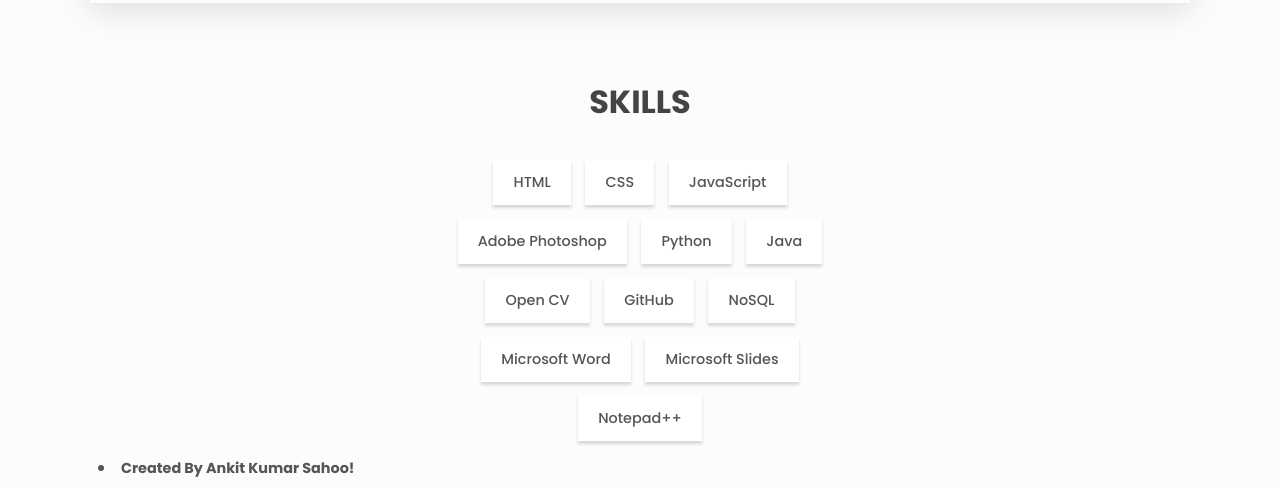
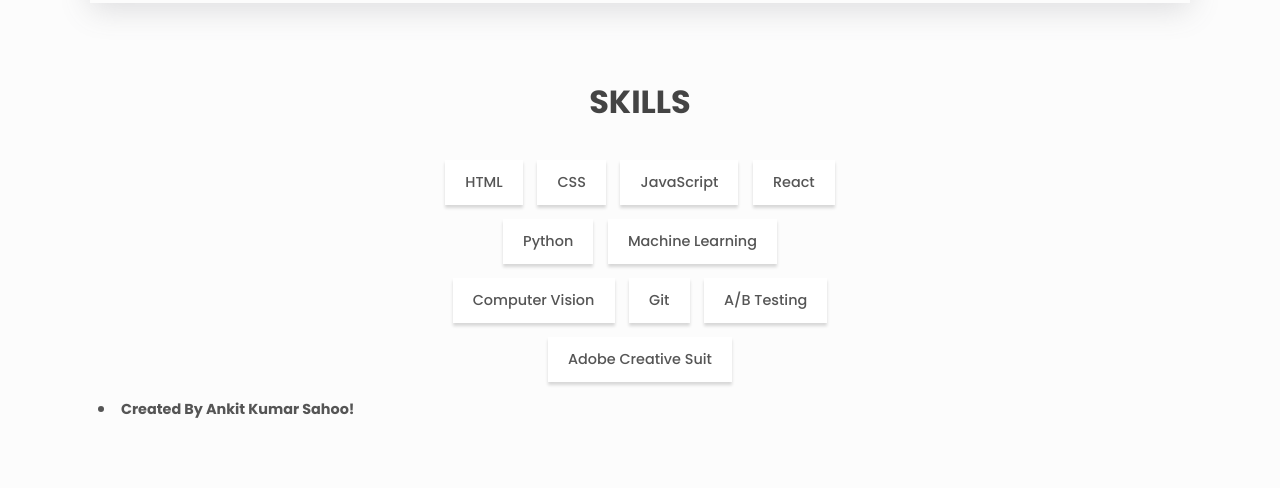
Before and after one commit to possibilities100/Portfolio_website, a plain HTML site: page index.html in a window 1280 px wide. Shown: the part 3114-3602 px from the top of the page. After the commit the page ends 3543 px from the top, so only its background shows below. Drawn offline with Linux system fonts and the light colour scheme.

Commit message:
Update index.html

```diff
--- a/index.html
+++ b/index.html
@@ -280,65 +280,23 @@
       </a>
     </div>
   </section>
+            <!-- Skills -->
       <section class="section skills" id="skills">
         <h2 class="section__title">Skills</h2>
         <ul class="skills__list">
+          <li class="skills__list-item btn btn--plain">HTML</li>                        <!--You can fill in the elective course and you can remove extras-->
+          <li class="skills__list-item btn btn--plain">CSS</li>
+          <li class="skills__list-item btn btn--plain">JavaScript</li>
+          <li class="skills__list-item btn btn--plain">React</li>
+          <li class="skills__list-item btn btn--plain">Python</li>
+          <li class="skills__list-item btn btn--plain">Machine Learning</li>
+          <li class="skills__list-item btn btn--plain">Computer Vision</li>
+          <li class="skills__list-item btn btn--plain">Git</li>
+          <li class="skills__list-item btn btn--plain">A/B Testing</li>
+          <li class="skills__list-item btn btn--plain">Adobe Creative Suit</li>
+        </ul>
+      </section>
 
-<li class="
-
-skills__list-item btn btn--plain">HTML</li>
-
-<li class="
-
-skills__list-item btn btn--plain">CSS</li>
-
-<li class="
-
-skills__list-item btn btn--plain">JavaScript</li>
-
-<li class="
-
-skills__list-item btn btn--plain">Adobe Photoshop </li>
-
-<li class="
-
-skills__list-item btn btn--plain">Python</li>
-
-<li class="
-
-skills__list-item btn btn--plain">Java</li>
-
-<li class="
-
-skills__list-item btn btn--plain">Open CV</li>
-
-<li class="
-
-skills__list-item btn btn--plain">GitHub</li>
-
-<li class="
-
-skills__list-item btn btn--plain">NoSQL</li>
-
-<li class="
-
-skills__list-item btn btn--plain">Microsoft Word</
-
-li>
-
-<li class="
-
-skills__list-item btn btn--plain">Microsoft Slides
-
-</li>
-
-<li class="
-
-skills__list-item btn btn--plain">Notepad++</li>
-
-</ul>
-
-</section>
 
       <li class="skills__list-item btn9l
     <footer class="footer">
```
